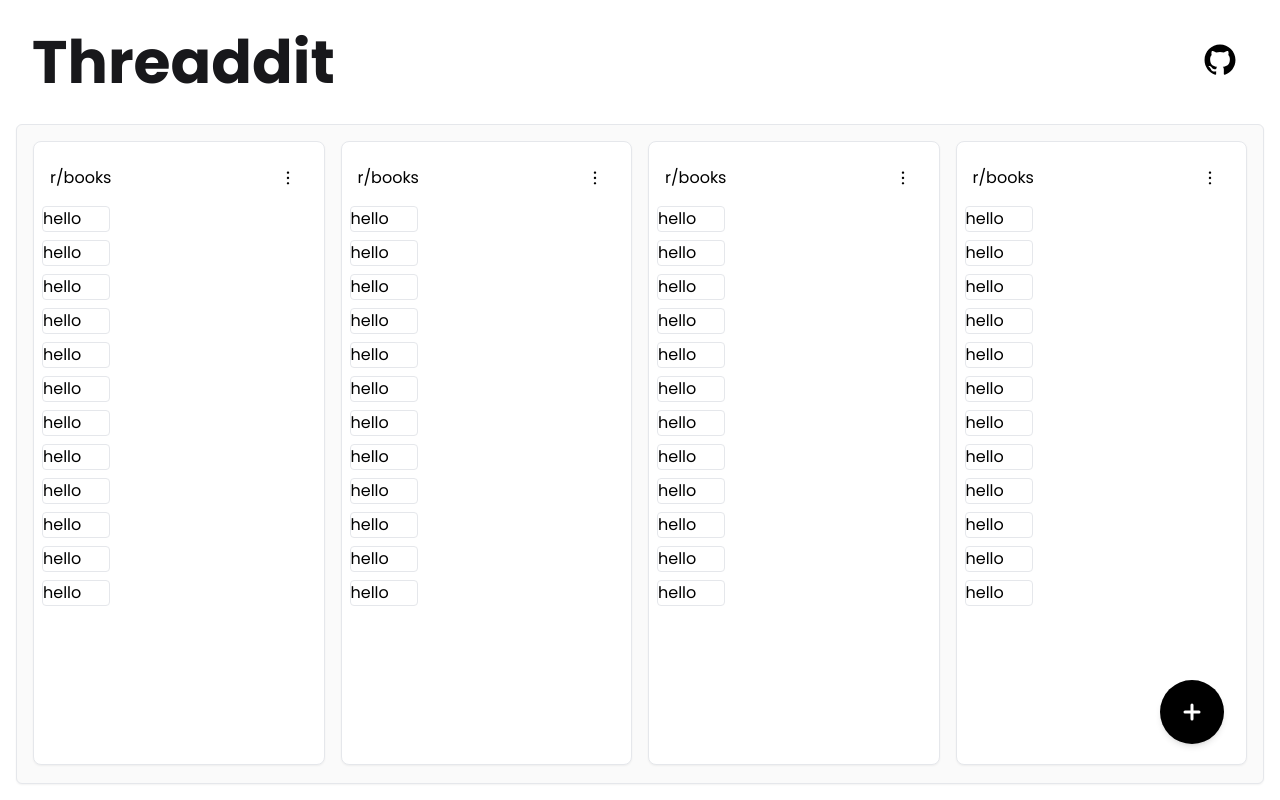
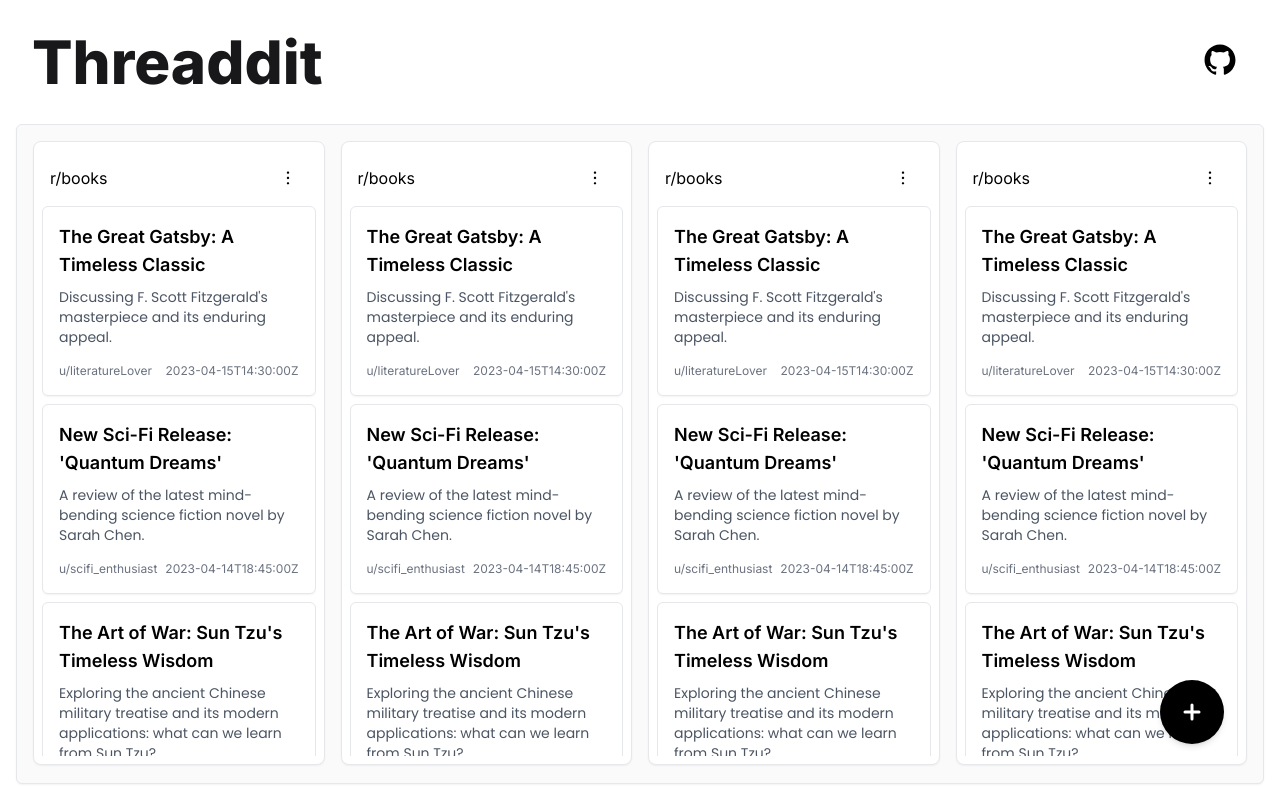
Before and after one commit to utkarsh1311/threaddit, a React (Vite) app: page / in a window 1280 px wide. Built offline with nearby package versions, Linux system fonts and the light colour scheme.

Commit message:
refactor: Update component styles and dependencies

```diff
--- a/src/components/Post.tsx
+++ b/src/components/Post.tsx
@@ -1,6 +1,21 @@
-function Post() {
+
+interface PostProps {
+	title: string;
+	summary: string;
+	author: string;
+	timestamp: string;
+}
+
+function Post({ title, summary, author, timestamp }: PostProps) {
 	return (
-		<div className="flex-shrink-0 w-1/4 border rounded md:w-1/2 ">hello</div>
+		<div className="shadow-sm border rounded-md p-4 bg-white hover:shadow-md transition-shadow">
+			<h2 className="text-lg font-semibold mb-2">{title}</h2>
+			<p className="text-gray-600 mb-4 text-sm font-secondary">{summary}</p>
+			<div className="flex justify-between items-center text-xs text-gray-500">
+				<span>{author}</span>
+				<span>{timestamp}</span>
+			</div>
+		</div>
 	);
 }
 
--- a/tailwind.config.js
+++ b/tailwind.config.js
@@ -5,7 +5,8 @@ export default {
 	theme: {
 		extend: {
 			fontFamily: {
-				primary: ["Poppins", "sans-serif"],
+				primary: ["Inter", "sans-serif"],
+				secondary: ["Poppins", "sans-serif"],
 			},
 			borderRadius: {
 				lg: "var(--radius)",
```
Also changed, not shown: package.json (+7 -1 lines), components.json, 1 other file (tests, documents, lock files or other folders).
